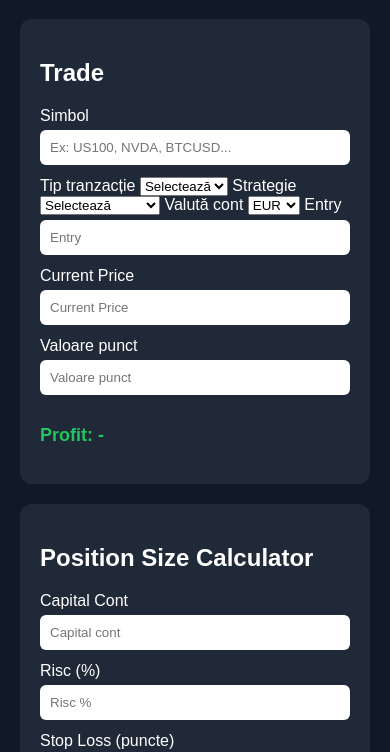
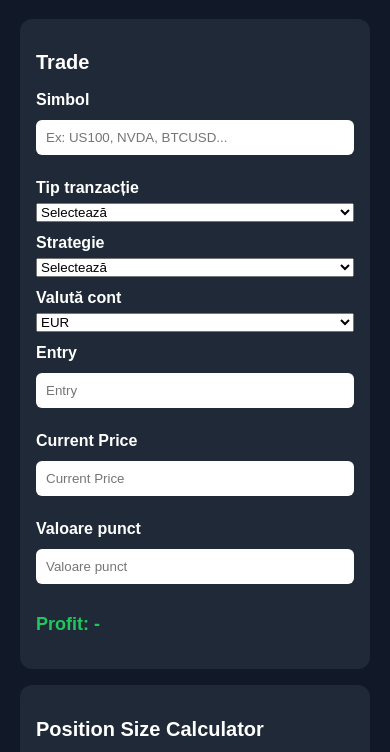
Before and after one commit to md-group/trade-copilot, a plain HTML site: page index.html in a window 390 px wide. Shown: the part 81-833 px from the top of the page. Drawn offline with nearby package versions, Linux system fonts and the light colour scheme; no server answers.

Commit message:
Add edit trade, selected volume, risk indicator and responsive history table

```diff
--- a/css/style.css
+++ b/css/style.css
@@ -100,3 +100,40 @@ table{
 }
 
 /* Mobile */
+
+@media (max-width: 768px){
+
+    .card{
+        padding:16px;
+        margin-bottom:16px;
+    }
+
+    input,
+    select,
+    textarea,
+    button{
+        width:100%;
+        box-sizing:border-box;
+    }
+
+    h2{
+        font-size:20px;
+    }
+
+}
+
+*{
+    box-sizing:border-box;
+}
+
+body{
+    max-width:100%;
+    overflow-x:hidden;
+}
+
+label{
+    display:block;
+    margin-top:12px;
+    margin-bottom:6px;
+    font-weight:600;
+}
```
